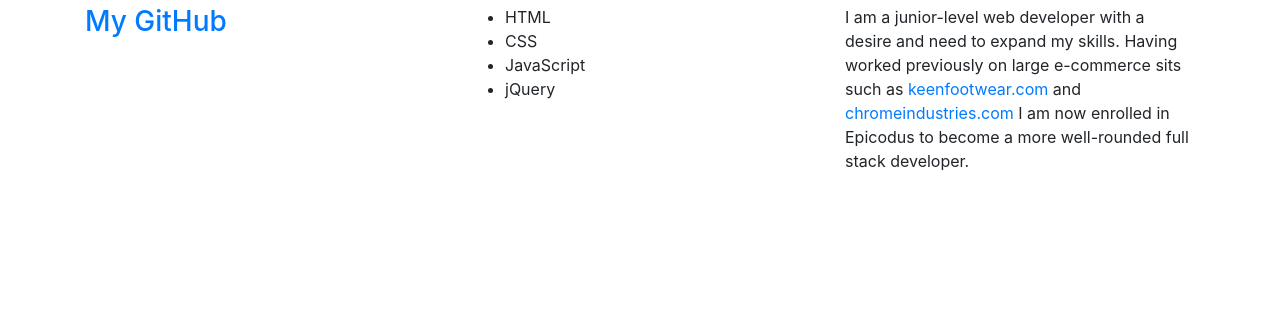
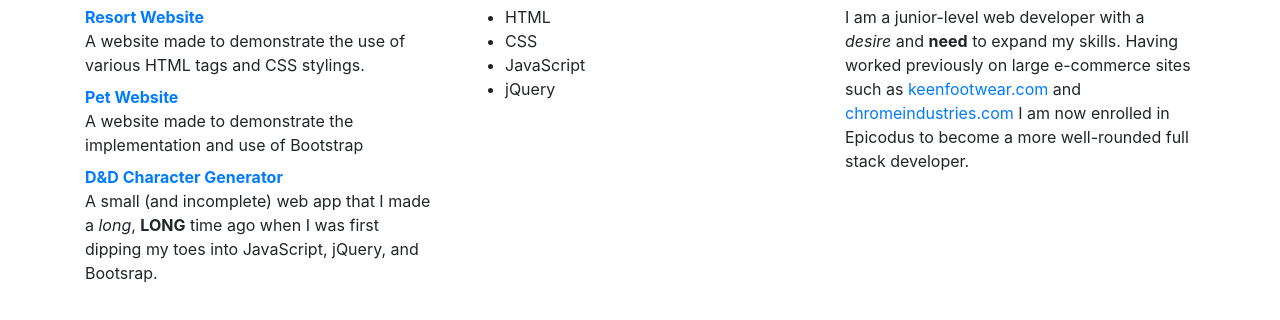
Before and after one commit to lake-bramlett/portfolio, a plain HTML site: page index.html in a window 1280 px wide. Shown: the part 132-452 px from the top of the page. Drawn offline with Linux system fonts and the light colour scheme.

Commit message:
add project information and links

```diff
--- a/index.html
+++ b/index.html
@@ -13,7 +13,14 @@
         <div class="col-4">
           <div class="projects">
             <h2>Projects</h2>
-            <a href="https://github.com/lake-bramlett" target="_blank"><h3>My GitHub</h3></a>
+            <dl class="dl-horizontal">
+              <dt><a href="https://lake-bramlett.github.io/resort-website/" target="_blank">Resort Website</a></dt>
+              <dd>A website made to demonstrate the use of various HTML tags and CSS stylings.</dd>
+              <dt><a href="https://lake-bramlett.github.io/pet-bootstrap//" target="_blank">Pet Website</a></dt>
+              <dd>A website made to demonstrate the implementation and use of Bootstrap</dd>
+              <dt><a href="https://lake-bramlett.github.io/pet-bootstrap//" target="_blank">D&D Character Generator</a></dt>
+              <dd>A small (and incomplete) web app that I made a <em>long</em>, <strong>LONG</strong> time ago when I was first dipping my toes into JavaScript, jQuery, and Bootsrap.</dd>
+            </dl>
           </div>
         </div>
         <div class="col-4">
@@ -30,7 +37,7 @@
         <div class="col-4">
           <div class="about">
             <h2>About Me</h2>
-            <p>I am a junior-level web developer with a desire and need to expand my skills. Having worked previously on large e-commerce sits such as <a href="https://www.keenfootwear.com/" target="_blank">keenfootwear.com</a> and <a href="https://www.chromeindustries.com/" target="_blank">chromeindustries.com</a> I am now enrolled in Epicodus to become a more well-rounded full stack developer.</p>
+            <p>I am a junior-level web developer with a <em>desire</em> and <strong>need</strong> to expand my skills. Having worked previously on large e-commerce sites such as <a href="https://www.keenfootwear.com/" target="_blank">keenfootwear.com</a> and <a href="https://www.chromeindustries.com/" target="_blank">chromeindustries.com</a> I am now enrolled in Epicodus to become a more well-rounded full stack developer.</p>
           </div>
         </div>
       </div>
```
